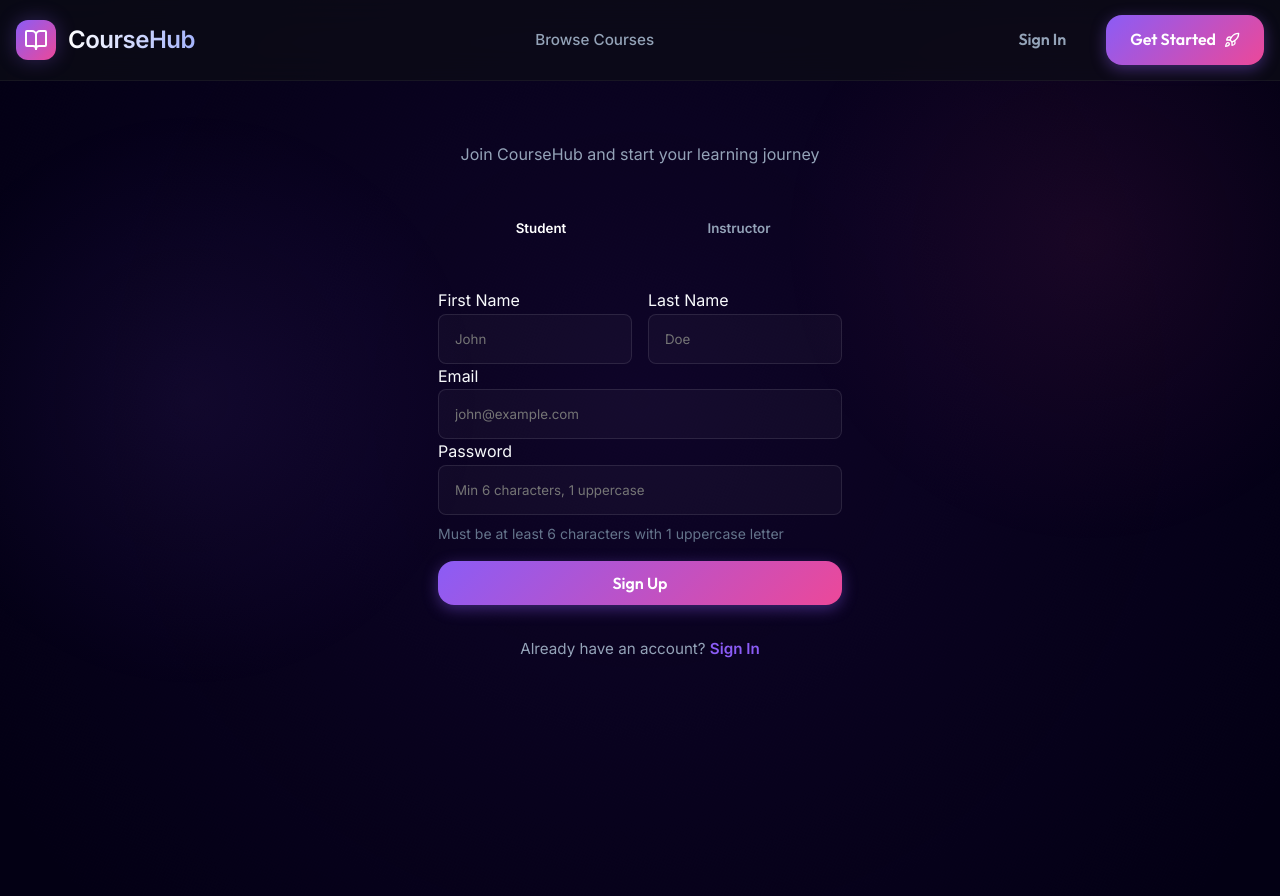
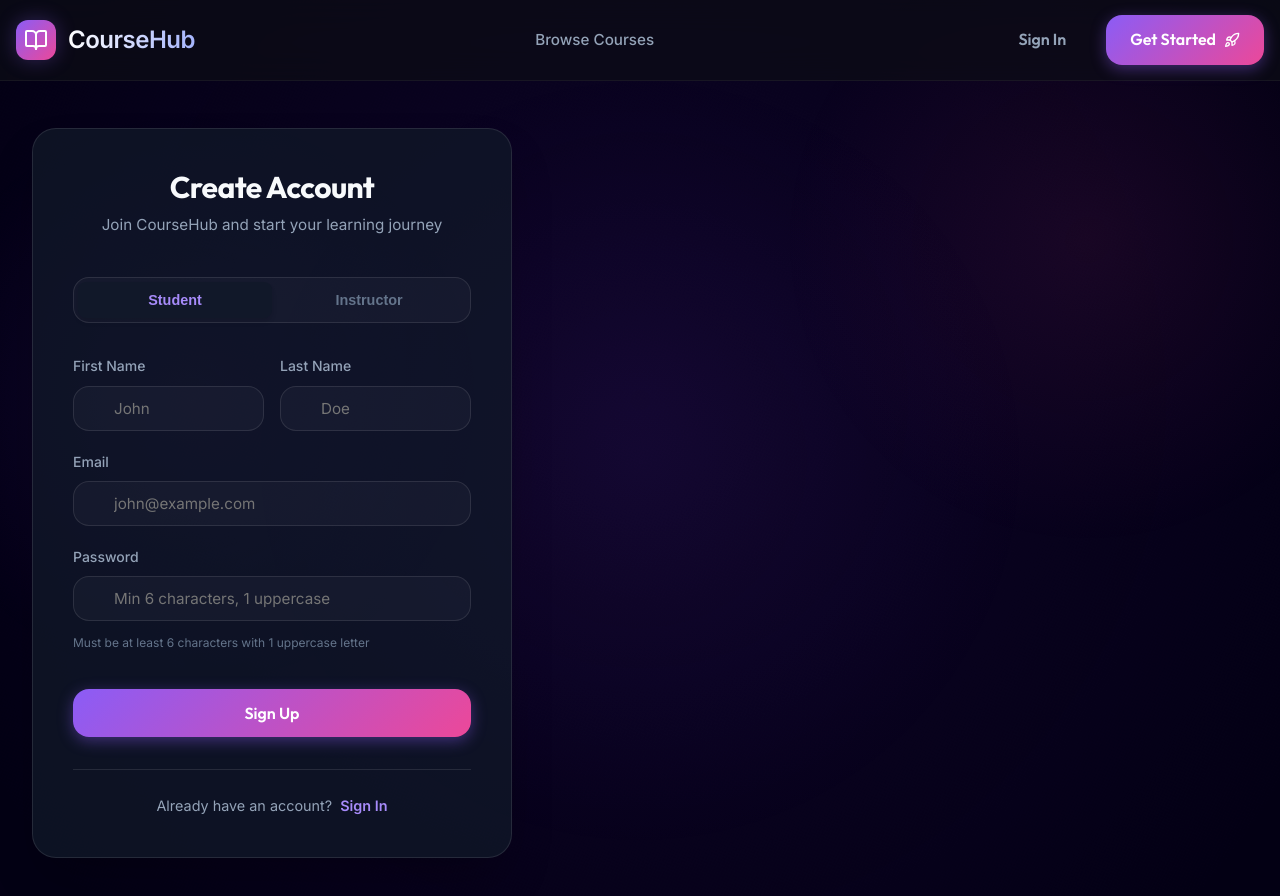
Before and after one commit to imsinghaditya07/Backend-CourseSelling-App, a React (Vite) app in the folder Frontend/: page /signup in a window 1280 px wide. Shown: the top 896 px of the page. Before the commit the page ends 800 px from the top, so only its background shows below. Built offline with nearby package versions, Linux system fonts and the light colour scheme.

Commit message:
Redesign Auth CSS

```diff
--- a/Frontend/src/pages/Auth.css
+++ b/Frontend/src/pages/Auth.css
@@ -1,77 +1,150 @@
 /* Auth Pages Styles */
 .auth-page {
-    min-height: calc(100vh - 80px);
+    min-height: 100vh;
     display: flex;
     align-items: center;
-    padding: 3rem 0;
+    justify-content: center;
+    padding: 8rem 1rem 4rem 1rem;
+    background: radial-gradient(circle at 50% 50%, rgba(139, 92, 246, 0.05) 0%, transparent 50%);
 }
 
 .auth-container {
-    max-width: 500px;
-    margin: 0 auto;
     width: 100%;
+    max-width: 480px;
+    position: relative;
+    z-index: 10;
 }
 
 .auth-card {
-    padding: 3rem;
+    padding: 2.5rem;
+    background: var(--bg-card);
+    backdrop-filter: blur(20px);
+    -webkit-backdrop-filter: blur(20px);
+    border: 1px solid var(--border-light);
+    border-radius: var(--radius-lg);
+    box-shadow: 0 25px 50px -12px rgba(0, 0, 0, 0.25);
 }
 
 .auth-header {
     text-align: center;
-    margin-bottom: 2rem;
+    margin-bottom: 2.5rem;
+}
+
+.auth-logo {
+    display: inline-flex;
+    align-items: center;
+    justify-content: center;
+    width: 48px;
+    height: 48px;
+    background: var(--gradient-primary);
+    border-radius: 12px;
+    color: white;
+    margin-bottom: 1.5rem;
+    box-shadow: 0 10px 25px -5px rgba(139, 92, 246, 0.5);
 }
 
 .auth-header h2 {
-    font-size: 2rem;
+    font-size: 1.875rem;
+    font-weight: 700;
     margin-bottom: 0.5rem;
-    background: var(--primary-gradient);
-    -webkit-background-clip: text;
-    -webkit-text-fill-color: transparent;
-    background-clip: text;
+    color: var(--text-primary);
 }
 
 .auth-header p {
     color: var(--text-secondary);
-    margin-bottom: 0;
+    font-size: 0.95rem;
 }
 
 /* User Type Toggle */
 .user-type-toggle {
     display: flex;
-    gap: 0.5rem;
+    background: rgba(255, 255, 255, 0.03);
+    padding: 0.25rem;
+    border-radius: var(--radius-md);
     margin-bottom: 2rem;
-    background: var(--bg-secondary);
-    padding: 0.5rem;
-    border-radius: var(--radius-md);
+    border: 1px solid var(--border-light);
 }
 
 .toggle-btn {
     flex: 1;
-    padding: 0.75rem 1.5rem;
+    padding: 0.625rem;
+    border: none;
     background: transparent;
-    border: none;
+    color: var(--text-muted);
+    font-weight: 600;
+    font-size: 0.9rem;
     border-radius: var(--radius-sm);
-    color: var(--text-secondary);
-    font-weight: 600;
     cursor: pointer;
-    transition: all var(--transition-normal);
-    font-family: 'Inter', sans-serif;
+    transition: all 0.3s ease;
+    display: flex;
+    align-items: center;
+    justify-content: center;
+    gap: 0.5rem;
+}
+
+.toggle-btn:hover {
+    color: var(--text-primary);
 }
 
 .toggle-btn.active {
-    background: var(--primary-gradient);
-    color: white;
-    box-shadow: var(--shadow-md);
-}
-
-.toggle-btn:hover:not(.active) {
-    color: var(--text-primary);
-    background: rgba(255, 255, 255, 0.05);
+    background: var(--bg-card);
+    color: var(--primary-light);
+    box-shadow: 0 4px 6px -1px rgba(0, 0, 0, 0.1), 0 2px 4px -1px rgba(0, 0, 0, 0.06);
 }
 
 /* Form Styles */
 .auth-form {
-    margin-bottom: 2rem;
+    display: flex;
+    flex-direction: column;
+    gap: 1.25rem;
+}
+
+.form-group {
+    display: flex;
+    flex-direction: column;
+    gap: 0.5rem;
+}
+
+.form-label {
+    font-size: 0.875rem;
+    font-weight: 500;
+    color: var(--text-secondary);
+}
+
+.input-wrapper {
+    position: relative;
+    display: flex;
+    align-items: center;
+}
+
+.input-icon {
+    position: absolute;
+    left: 1rem;
+    color: var(--text-muted);
+    pointer-events: none;
+    transition: color 0.3s ease;
+}
+
+.form-input {
+    width: 100%;
+    padding: 0.75rem 1rem 0.75rem 2.5rem;
+    background: rgba(255, 255, 255, 0.03);
+    border: 1px solid var(--border-light);
+    border-radius: var(--radius-md);
+    color: var(--text-primary);
+    font-size: 0.95rem;
+    transition: all 0.3s ease;
+}
+
+.form-input:focus {
+    outline: none;
+    border-color: var(--primary);
+    background: rgba(139, 92, 246, 0.05);
+    box-shadow: 0 0 0 4px rgba(139, 92, 246, 0.1);
+}
+
+.form-input:focus+.input-icon {
+    color: var(--primary);
 }
 
 .form-row {
@@ -81,46 +154,63 @@
 }
 
 .form-hint {
-    display: block;
+    font-size: 0.75rem;
     color: var(--text-muted);
+    margin-top: 0.25rem;
+}
+
+.form-error {
+    background: rgba(239, 68, 68, 0.1);
+    border: 1px solid rgba(239, 68, 68, 0.2);
+    color: var(--error);
+    padding: 0.75rem;
+    border-radius: var(--radius-md);
     font-size: 0.875rem;
-    margin-top: 0.5rem;
+    display: flex;
+    align-items: center;
+    gap: 0.5rem;
 }
 
 .btn-block {
     width: 100%;
     margin-top: 1rem;
+    padding: 0.875rem;
+    font-size: 1rem;
 }
 
 .auth-footer {
+    margin-top: 2rem;
     text-align: center;
+    font-size: 0.9rem;
     color: var(--text-secondary);
-    font-size: 0.95rem;
+    border-top: 1px solid var(--border-light);
+    padding-top: 1.5rem;
 }
 
 .auth-footer a {
-    color: var(--primary);
+    color: var(--primary-light);
+    font-weight: 600;
     text-decoration: none;
-    font-weight: 600;
-    transition: color var(--transition-fast);
+    margin-left: 0.25rem;
 }
 
 .auth-footer a:hover {
-    color: var(--primary-dark);
     text-decoration: underline;
 }
 
-/* Responsive */
-@media (max-width: 768px) {
-    .auth-card {
-        padding: 2rem 1.5rem;
+/* Animations */
+@keyframes slideUp {
+    from {
+        opacity: 0;
+        transform: translateY(20px);
     }
 
-    .form-row {
-        grid-template-columns: 1fr;
-    }
-
-    .user-type-toggle {
-        flex-direction: column;
+    to {
+        opacity: 1;
+        transform: translateY(0);
     }
 }
+
+.fade-in {
+    animation: slideUp 0.6s cubic-bezier(0.16, 1, 0.3, 1) forwards;
+}
```
